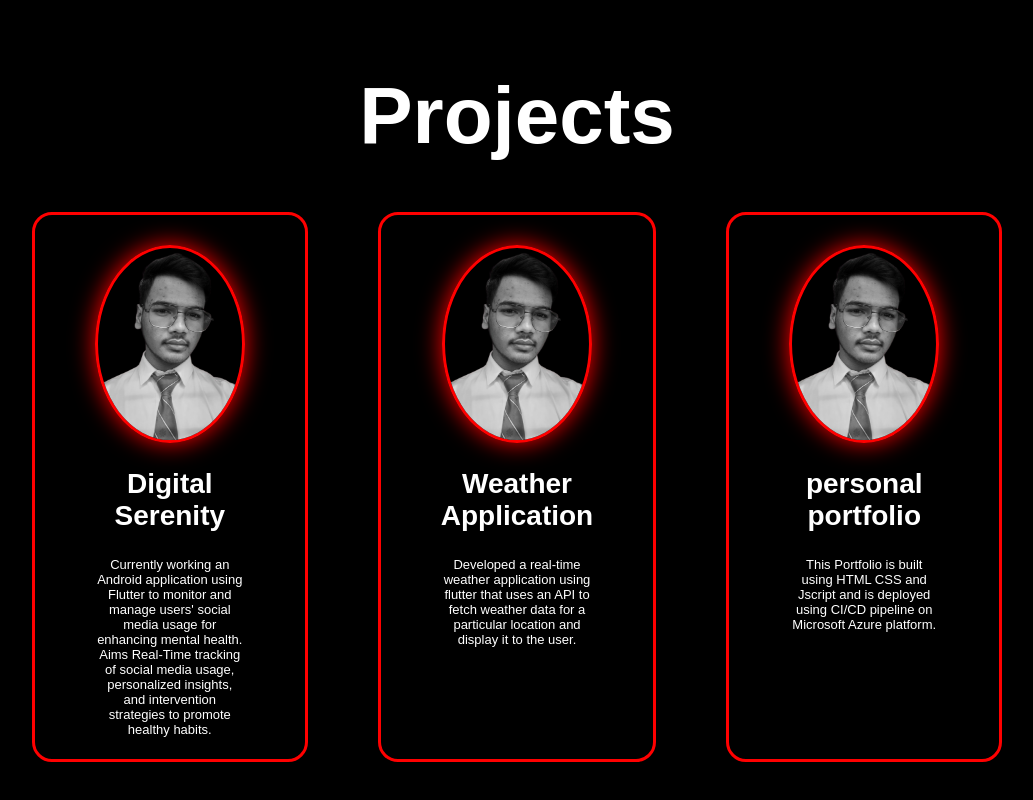
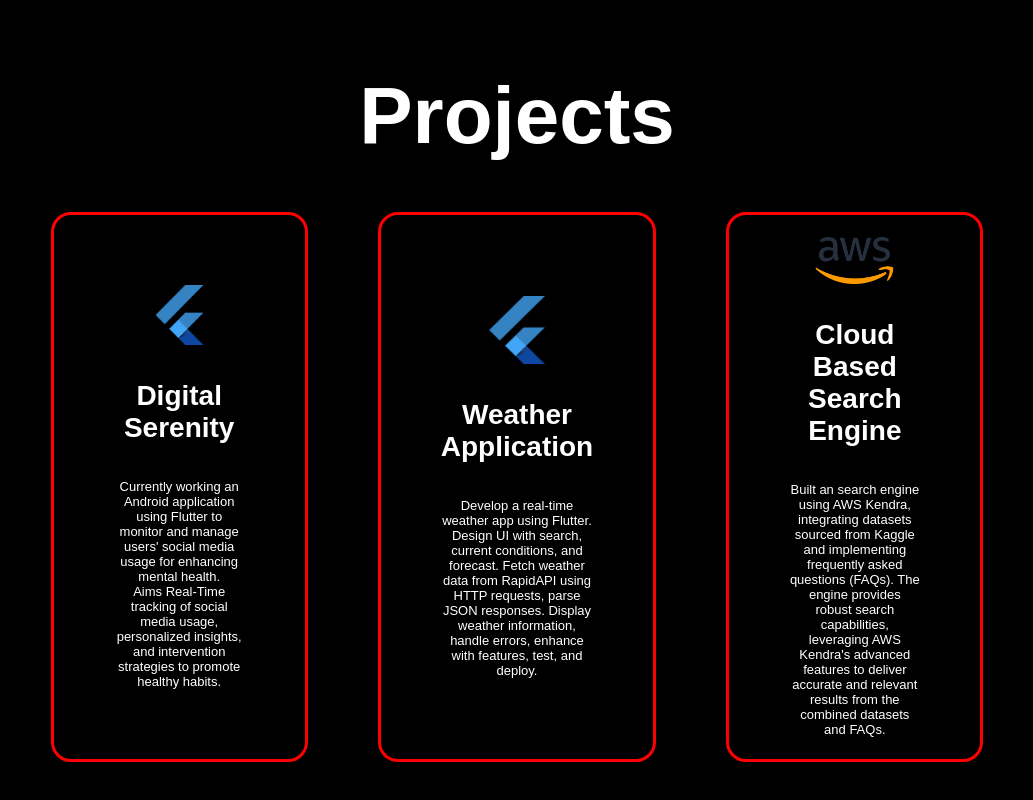
Before and after one commit to anurag94459/Portfolio2, a plain HTML site: page index.html in a window 1280 px wide. Shown: the part 3144-3944 px from the top of the page, without its empty margins (123-1156 px from the left). Drawn offline with nearby package versions, Linux system fonts and the light colour scheme.

Commit message:
completed projects part

```diff
--- a/index.html
+++ b/index.html
@@ -146,7 +146,7 @@
             <div class="wrapper">
                 <a href="https://github.com/Mundane-Editorial/Digital-Serenity">
                     <div class="project-item">
-                    <img src="assets\img\profile.png" alt="">
+                        <img src="assets\img\flutter.png" alt="">
                         <h2>Digital Serenity</h2>
                         <p>Currently working an Android application using Flutter to monitor and
                             manage users' social media usage for enhancing mental health. <br>
@@ -157,18 +157,22 @@
 
                 <a href="https://github.com/Mundane-Editorial/Weather_App">
                     <div class="project-item">
-                    <img src="assets\img\profile.png" alt="">
+                        <img src="assets\img\flutter.png" alt="">
                         <h2>Weather Application</h2>
-                    <p>Developed a real-time weather application using flutter that uses an API to fetch weather
-                         data for a particular location and display it to the user.</p>
+                        <p>Develop a real-time weather app using Flutter. Design UI with search, current conditions, and
+                            forecast. Fetch weather data from RapidAPI using HTTP requests, parse JSON responses.
+                            Display weather information, handle errors, enhance with features, test, and deploy.</p>
                     </div>
                 </a>
 
                 <a href="https://github.com/Mundane-Editorial/Portfolio_Uday_kumar_rana">
                     <div class="project-item">
-                    <img src="assets\img\profile.png" alt="">
-                    <h2>personal portfolio</h2>
-                    <p>This Portfolio is built using HTML CSS and Jscript and is deployed using CI/CD pipeline on Microsoft Azure platform.</p>
+                        <img src="assets\img\aws.png" alt="">
+                        <h2>Cloud Based Search Engine</h2>
+                        <p>Built an search engine using AWS Kendra, integrating datasets sourced from Kaggle and
+                            implementing frequently asked questions (FAQs). The engine provides robust search
+                            capabilities, leveraging AWS Kendra's advanced features to deliver accurate and relevant
+                            results from the combined datasets and FAQs.</p>
                     </div>
                 </a>
             </div>
--- a/style.css
+++ b/style.css
@@ -490,10 +490,11 @@ span{
 }
 
 .projects-box img{
-    width: 15rem;
-    border-radius: 50%;
-    border: 3px solid var(--main-color);
-    box-shadow: 0 0 25px var(--main-color);
+    width: 60%;
+    height: auto;
+    border: none;
+    border-radius: 0;
+    box-shadow: none;
 }
 
 .wrapper{
@@ -513,9 +514,9 @@ span{
     display: flex;
     flex-direction: column;
     align-items: center;
-    justify-content: start;
+    justify-content: center;
     text-align: center;
-    gap: 2.5rem;
+    gap: 3.5rem;
     color: white;
     transition: 0.4s ease-in-out;
 }
```
Also changed, not shown: assets/img/aws.png (added), assets/img/flutter.png (added). Lines whose indentation alone changed are shown as unchanged.
